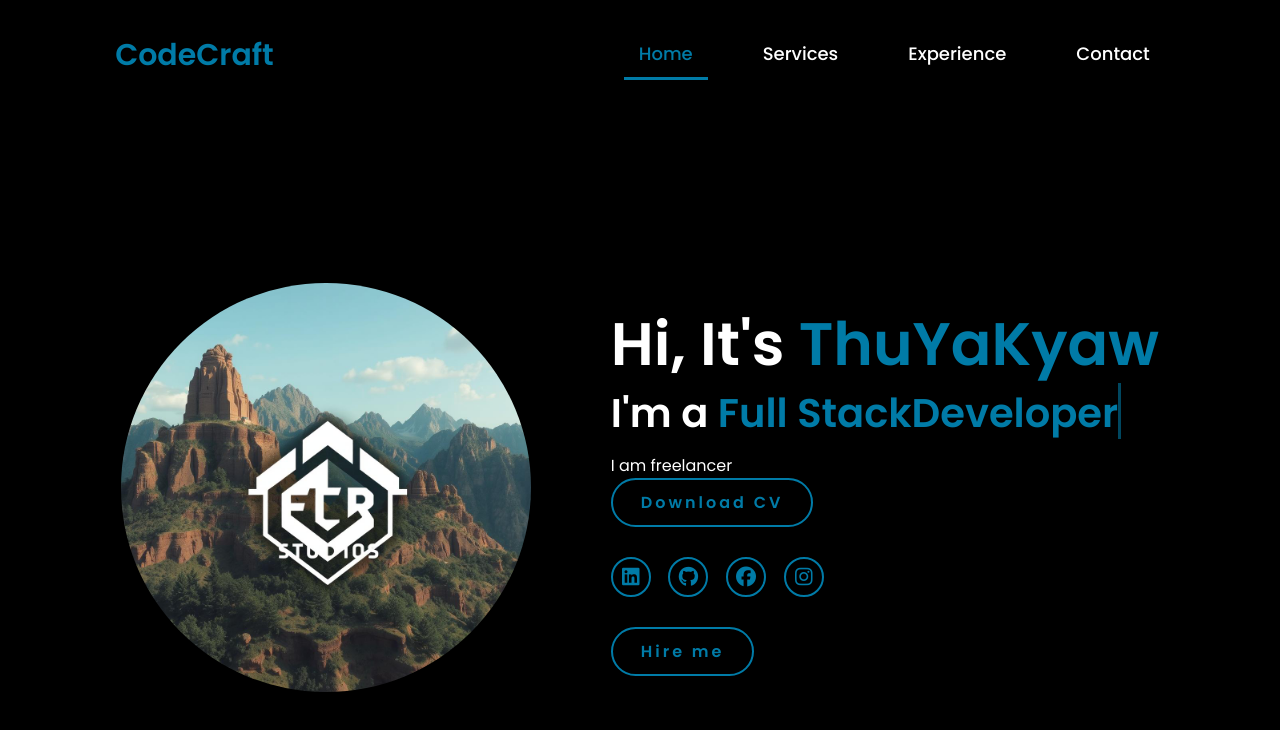
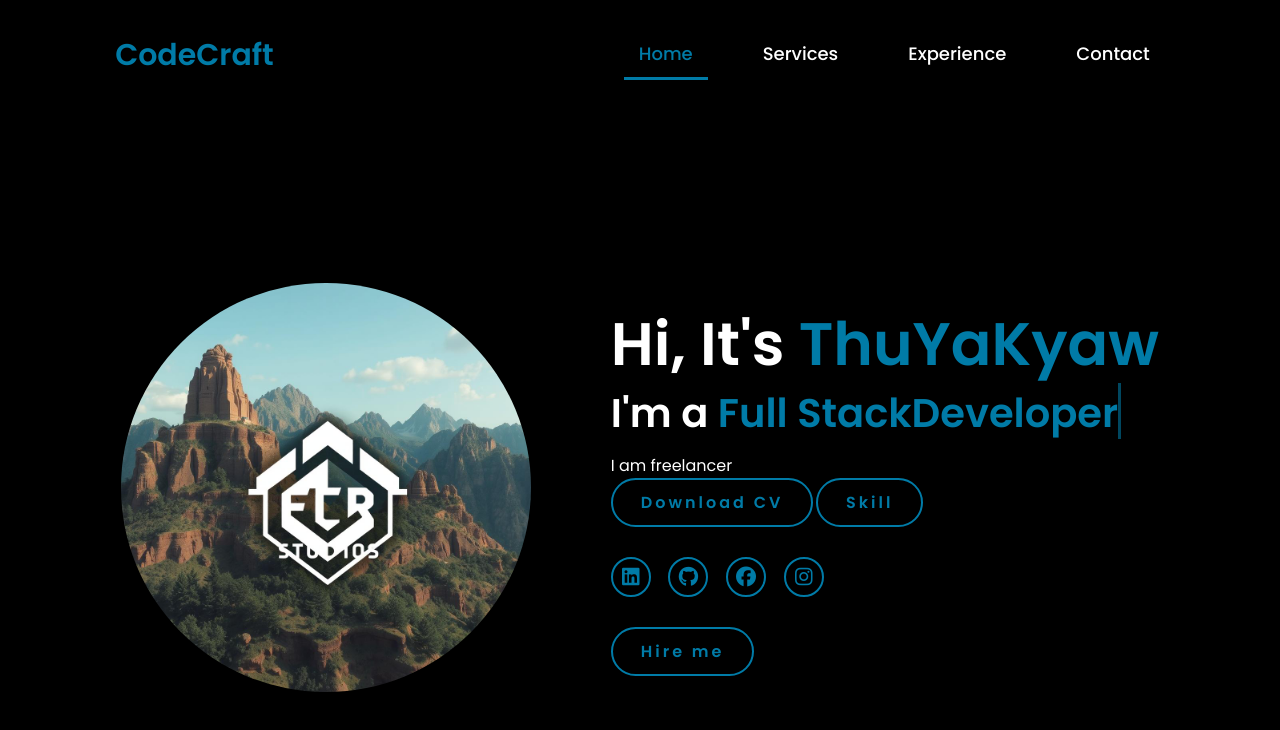
Before and after one commit to Filip2k03/portfolio_typing_text_style-with-html-css-only, a plain HTML site: page index.html in a window 1280 px wide. Shown: the top 730 px of the page. Drawn offline with Linux system fonts and the light colour scheme.

Commit message:
Update index.html

```diff
--- a/index.html
+++ b/index.html
@@ -39,6 +39,7 @@
             <h3 class="typing-text">I'm a <span></span></h3>
             <p>I am freelancer</p>
             <a href="./download/cv.pdf" class="btn" download="cv_of_thuyakyaw ">Download CV</a>
+            <a href="./skills.html" class="btn">Skill</a>
             <div class="social-icons">
                 <a href="https://www.linkedin.com/in/thu-ya-kyaw-5a606732b?utm_source=share&amp;utm_campaign=share_via&amp;utm_content=profile&amp;utm_medium=ios_app"><i class="fa-brands fa-linkedin"></i></a>
                 <a href="https://github.com/Filip2k03"><i class="fa-brands fa-github"></i></a>
```
